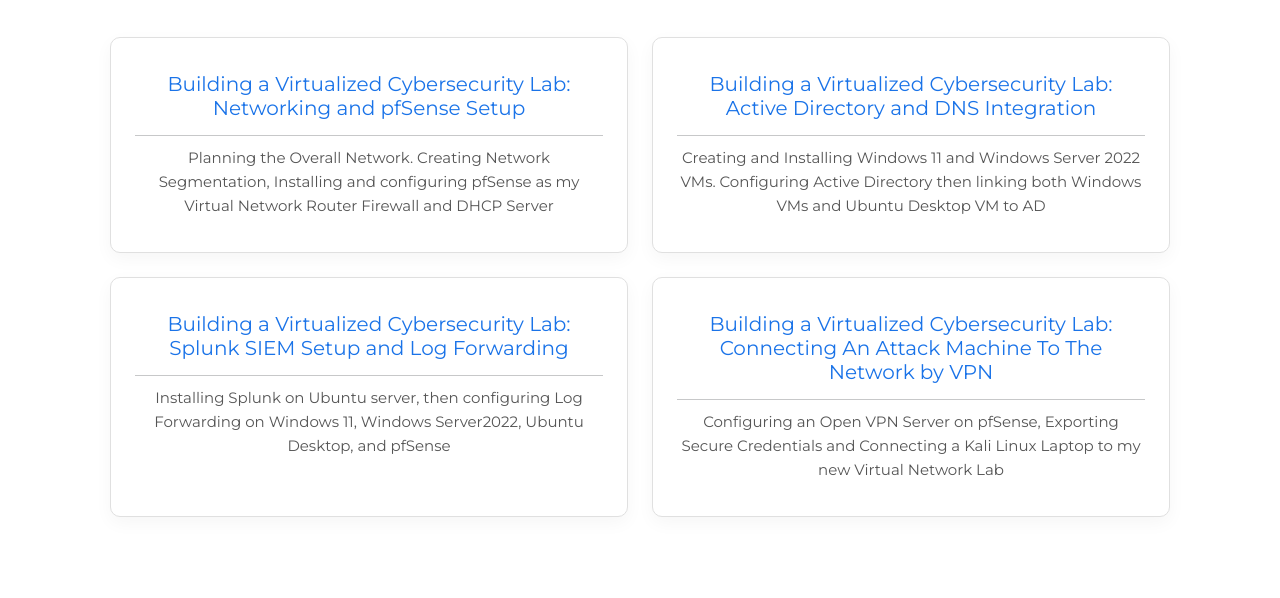
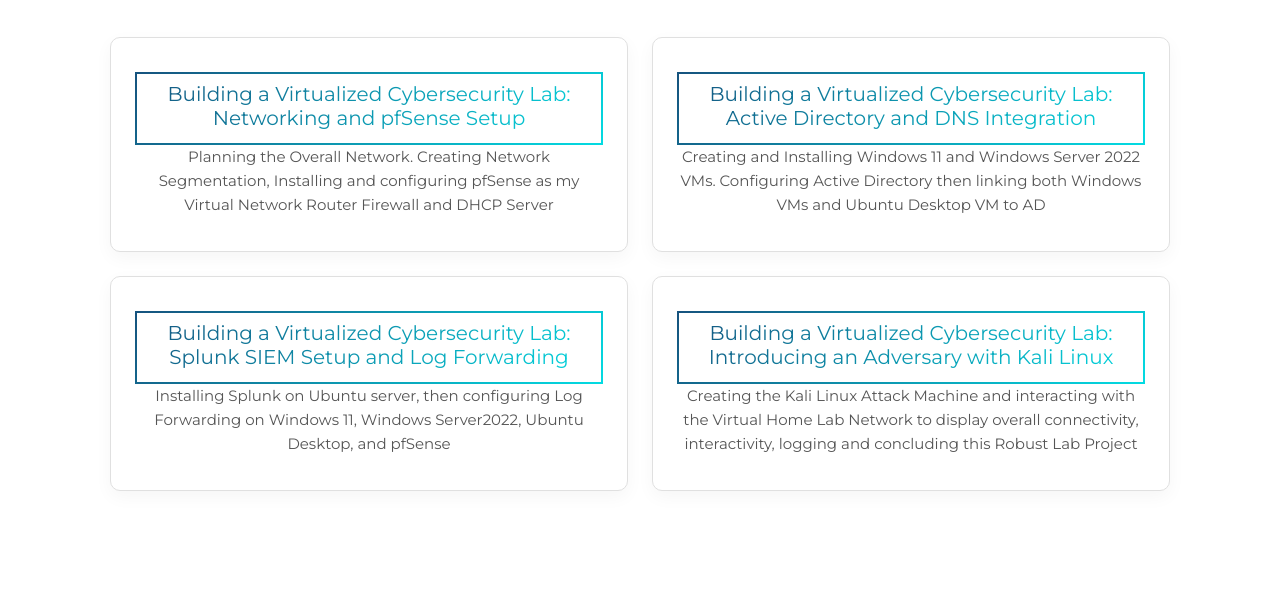
Before and after one commit to GnarlyLasagna/portfolio-site, a website built with Parcel: page src/index.html in a window 1280 px wide. Shown: the part 1134-1732 px from the top of the page. Built offline with nearby package versions, Linux system fonts and the light colour scheme; no server answers.

Commit message:
adding blog posts

```diff
--- a/src/index.html
+++ b/src/index.html
@@ -140,6 +140,7 @@
     ">
  <a href="https://dev.to/gnarlylasagna/building-a-virtualized-cybersecurity-lab-networking-and-pfsense-setup-4bml"
          target="_blank"
+      class="cta-btn cta-btn--hero"
          style="
            display: inline-block;
            margin-top: 10px;
@@ -151,7 +152,6 @@
         Building a Virtualized Cybersecurity Lab: Networking and pfSense Setup
       </h3>
       </a>
-          <hr>
       <p style="font-size: 15px; line-height: 1.6; color: #555;">
             Planning the Overall Network. Creating Network Segmentation, Installing and configuring pfSense as my Virtual Network Router Firewall and DHCP Server
       </p>
@@ -168,6 +168,7 @@
     ">
 <a href="https://dev.to/gnarlylasagna/building-a-virtualized-cybersecurity-lab-active-directory-and-dns-integration-cn6"
          target="_blank"
+      class="cta-btn cta-btn--hero"
          style="
            display: inline-block;
            margin-top: 10px;
@@ -179,7 +180,6 @@
         Building a Virtualized Cybersecurity Lab: Active Directory and DNS Integration
       </h3>
       </a>
-          <hr>
       <p style="font-size: 15px; line-height: 1.6; color: #555;">
             Creating and Installing Windows 11 and Windows Server 2022 VMs. Configuring Active Directory then linking both Windows VMs and Ubuntu Desktop VM to AD
       </p>
@@ -195,6 +195,7 @@
     ">
 <a href="https://dev.to/gnarlylasagna/building-a-virtualized-cybersecurity-lab-splunk-siem-setup-and-log-forwarding-4k14"
          target="_blank"
+      class="cta-btn cta-btn--hero"
          style="
            display: inline-block;
            margin-top: 10px;
@@ -206,7 +207,6 @@
         Building a Virtualized Cybersecurity Lab: Splunk SIEM Setup and Log Forwarding
       </h3>
       </a>
-          <hr>
       <p style="font-size: 15px; line-height: 1.6; color: #555;">
             Installing Splunk on Ubuntu server, then configuring Log Forwarding on Windows 11, Windows Server2022, Ubuntu Desktop, and pfSense
       </p>
@@ -222,6 +222,7 @@
     ">
  <a href="https://dev.to/YOUR_LINK"
          target="_blank"
+      class="cta-btn cta-btn--hero"
          style="
            display: inline-block;
            margin-top: 10px;
@@ -230,12 +231,11 @@
            text-decoration: none;
          ">
       <h3 style="margin-top: 0; font-size: 20px;">
-        Building a Virtualized Cybersecurity Lab: Connecting An Attack Machine To The Network by VPN
+Building a Virtualized Cybersecurity Lab: Introducing an Adversary with Kali Linux
       </h3>
       </a>
-          <hr>
       <p style="font-size: 15px; line-height: 1.6; color: #555;">
-            Configuring an Open VPN Server on pfSense, Exporting Secure Credentials and Connecting a Kali Linux Laptop to my new Virtual Network Lab
+            Creating the Kali Linux Attack Machine and interacting with the Virtual Home Lab Network to display overall connectivity, interactivity, logging and concluding this Robust Lab Project
       </p>
 
     </article>
```
Also changed, not shown: dist/index.html, 4 other files.
